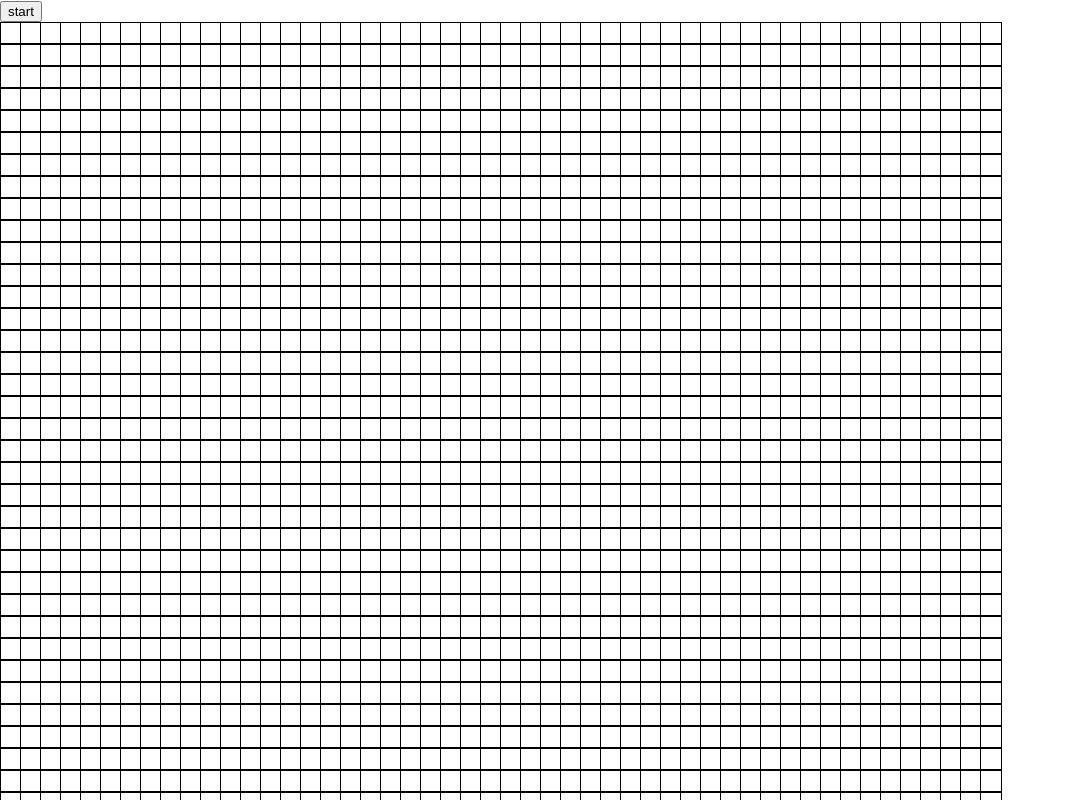
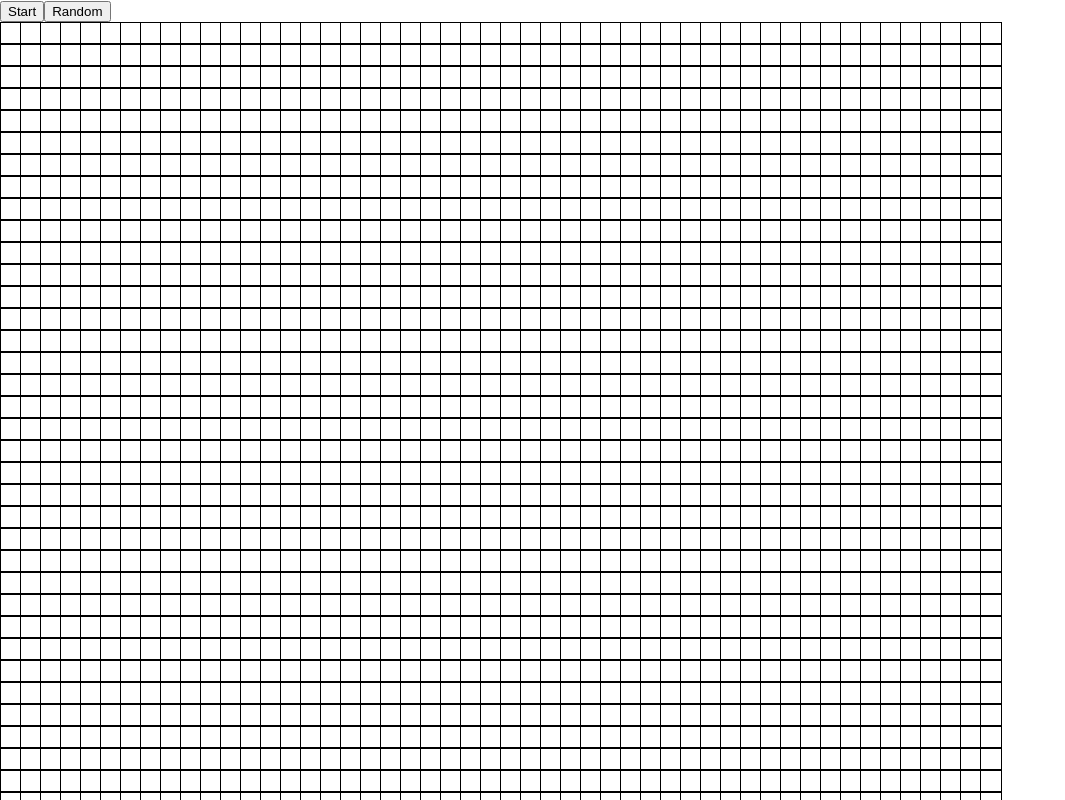
Before and after one commit to DanSample/game-of-life, a React (Create React App) app: page / in a window 1280 px wide. Shown: the top 800 px of the page, without its empty margins (0-1065 px from the left). Built offline with nearby package versions, Linux system fonts and the light colour scheme.

Commit message:
added some comments, initial state for generations, and a randomize button

```diff
--- a/src/App.js
+++ b/src/App.js
@@ -1,8 +1,13 @@
 import React, { useState, useCallback, useRef } from 'react';
 import produce from 'immer'; //https://css-tricks.com/using-immer-for-react-state-management/
 
+// Instantiated a couple variables for the row and columns
+
 const numRows = 50;
 const numColumns = 50;
+
+// Logic to deal with the neighboring cells
+
 const neighboringCells = [
   [0, 1],
   [0, -1],
@@ -14,8 +19,11 @@ const neighboringCells = [
   [1, -1],
 ];
 
+// The main function, setting the running and initial grid state.
+
 const App = () => {
   const [running, setRunning] = useState(false);
+  const [generation, setGeneration] = useState(0);
   const [grid, setGrid] = useState(() => {
     // initialize [rows]
     const rows = [];
@@ -28,20 +36,6 @@ const App = () => {
     }
     return rows;
   });
-
-  const randomGrid = () => {
-    const rows = []; // Create rows
-    for (let i = 0; i < numRows; i++) {
-      // A lot like the logic above, in the main function setting the grid. This will
-      // randomly generate the cells on the grid to populate.
-      rows.push(
-        Array.from(Array(numColumns), () => (Math.random() > 0.5 ? 1 : 0))
-      ); // the second parameter of Array.from is a mapping function that gives a key and
-      // value, you can initialize the values, which I'm doing here.
-    }
-    // set the grid in state
-    setGrid(rows);
-  };
 
   // Created some objects for styling the grid layout
 
@@ -57,13 +51,29 @@ const App = () => {
     gridTemplateColumns: `repeat(${numColumns}, 20px)`,
   };
 
+  // A function to randomize the grid
+
+  const randomGrid = () => {
+    const rows = []; // Create rows
+    for (let i = 0; i < numRows; i++) {
+      // A lot like the logic above, in the main function setting the grid. This will
+      // randomly generate the cells on the grid to populate.
+      rows.push(
+        Array.from(Array(numColumns), () => (Math.random() > 0.5 ? 1 : 0))
+      ); // the second parameter of Array.from is a mapping function that gives a key and
+      // value, you can initialize the values, which I'm doing here randomly with math.random().
+    }
+    // set the grid in state
+    setGrid(rows);
+  };
+
   /* Since runSim will only render once, the value for our base case will not stay
   updated to the current value of running. Here I use the useRef() hook to solve
   that. It creates a mutable .current reference object that does not cause a re-render when
   it value is updated https://reactjs.org/docs/hooks-reference.html#useref. */
 
-  const runRef = useRef(running);
-  runRef.current = running;
+  const runningRef = useRef(running);
+  runningRef.current = running;
 
   /* The run simulator of the life of the cells, this function will recursively
   call itself until the button, it will be used on, is clicked to stop it. useCallback()
@@ -73,7 +83,7 @@ const App = () => {
 
   const runSim = useCallback(() => {
     // the base case
-    if (!runRef.current) {
+    if (!runningRef.current) {
       return;
     }
     // the simulation
@@ -87,7 +97,14 @@ const App = () => {
           setRunning(!running);
         }}
       >
-        {running ? 'stop' : 'start'}
+        {running ? 'Stop' : 'Start'}
+      </button>
+      <button
+        onClick={() => {
+          randomGrid();
+        }}
+      >
+        Random
       </button>
       <div style={gridStyle}>
         {grid.map((rows, x) =>
```
